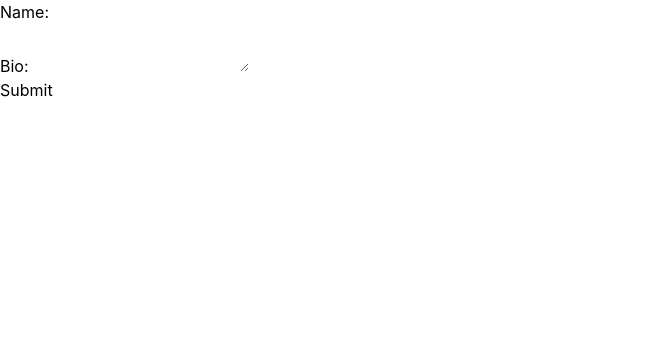
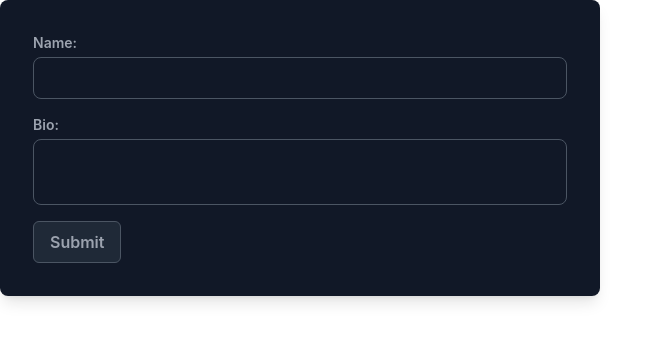
Before and after one commit to aminebenfraj/journal-AdminPanel, a React (Create React App) app in the folder eljournal-frontend/: page /createauthor in a window 1280 px wide. Shown: the top 342 px of the page, without its empty margins (0-663 px from the left). Built offline with nearby package versions, Linux system fonts and the light colour scheme.

Commit message:
create fix

```diff
--- a/eljournal-frontend/src/pages/CreateAuthor.js
+++ b/eljournal-frontend/src/pages/CreateAuthor.js
@@ -29,18 +29,22 @@ export default function CreateAuthor() {
     }
 
     return (
-        <div>
-            <form onSubmit={handleSubmit}>
-                <div>
-                    <label htmlFor="name">Name:</label>
-                    <input type="text" id="name" name="name" value={authorForm.name} onChange={handleChange} />
+        <div className=" max-w-[600px] bg-gradient-to-r from-gray-900 via-gray-900 to-gray-900 border border-transparent rounded-lg shadow-lg p-8">
+            <form onSubmit={handleSubmit} className="flex flex-col gap-4 ">
+                <div className="flex flex-col gap-1">
+                    <label htmlFor="name" className="text-gray-400 font-semibold text-sm">Name:</label>
+                    <input type="text" id="name" name="name" value={authorForm.name} onChange={handleChange} required
+                        className="px-4 py-2 bg-transparent border border-gray-600 rounded-lg text-white focus:outline-none focus:border-purple-500 placeholder-opacity-50" />
                 </div>
-                <div>
-                    <label htmlFor="bio">Bio:</label>
-                    <textarea id="bio" name="bio" value={authorForm.bio} onChange={handleChange}></textarea>
+                <div className="flex flex-col gap-1">
+                    <label htmlFor="bio" className="text-gray-400 font-semibold text-sm">Bio:</label>
+                    <textarea id="bio" name="bio" value={authorForm.bio} onChange={handleChange} required
+                        className="px-4 py-2 bg-transparent border border-gray-600 rounded-lg text-white focus:outline-none focus:border-purple-500 resize-none placeholder-opacity-50"></textarea>
                 </div>
-                <button type="submit">Submit</button>
+                <button type="submit"
+                    className="flex items-center justify-center self-start font-semibold text-gray-400 bg-gray-800 border border-gray-600 px-4 py-2 rounded-md transition duration-300 ease-in-out hover:bg-white hover:text-gray-800">Submit</button>
             </form>
         </div>
+
     );
 }
```
